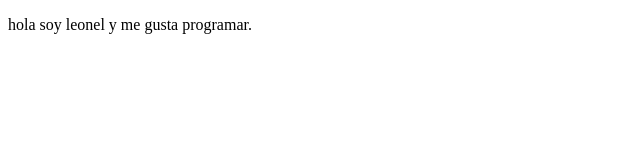
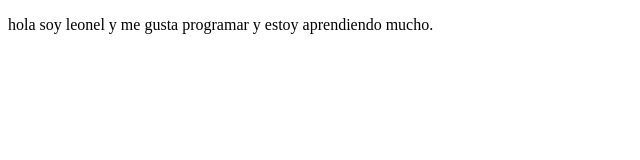
Before and after one commit to leonmanso/proyectoDemoCursoPrework, a plain HTML site: page index.html in a window 1280 px wide. Shown: the whole page, without its empty margins (0-640 px from the left). Drawn offline with Linux system fonts and the light colour scheme.

Commit message:
cambios agregamos estoy aprendiendo

```diff
--- a/index.html
+++ b/index.html
@@ -8,7 +8,7 @@
 </head>
 <body>
     <p>
-        hola soy leonel y me gusta programar.
+        hola soy leonel y me gusta programar y estoy aprendiendo mucho.
     </p>
 
 </body>
```
